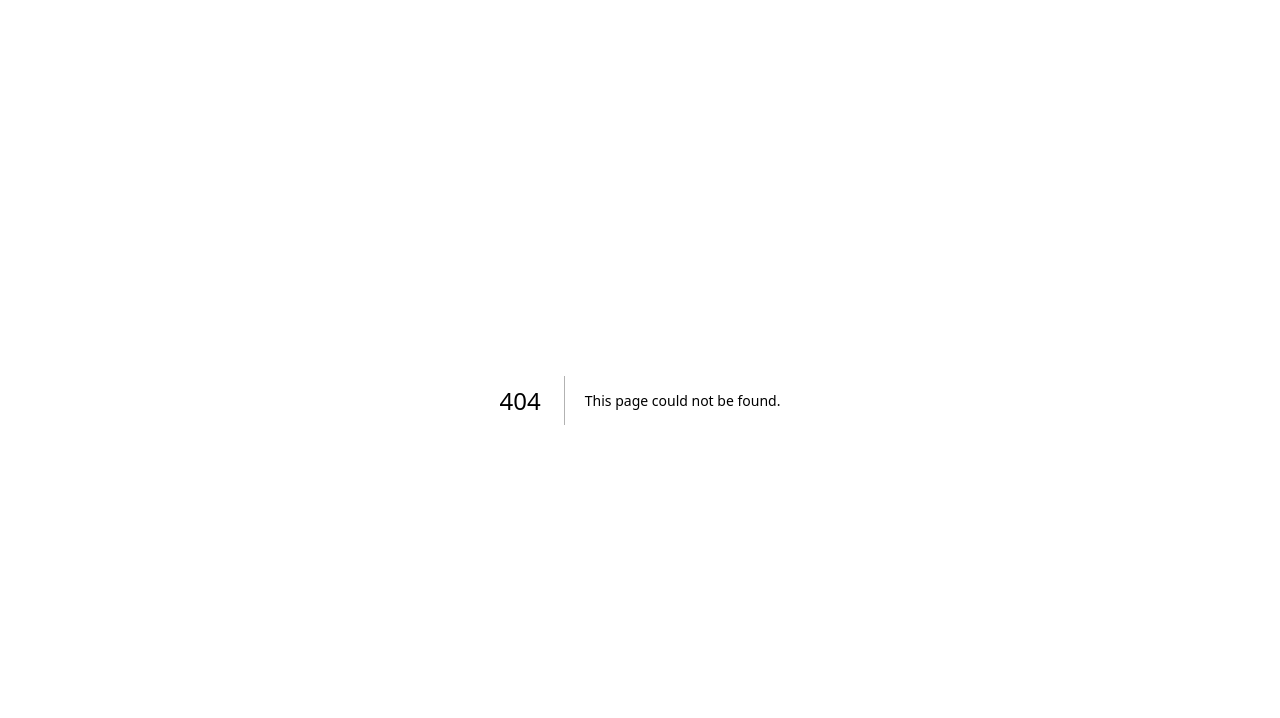
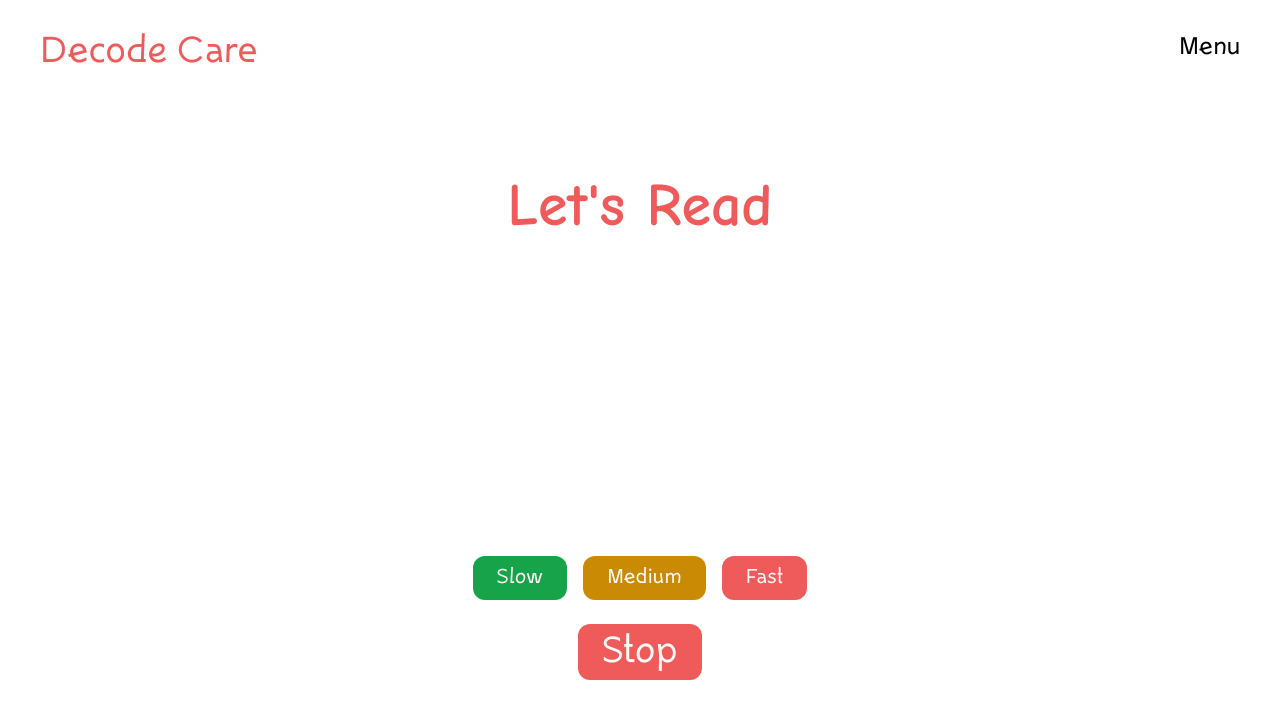
Before and after one commit to ghpaterson/literacy-capps, a Next.js app: page /HighFrequencyOne in a window 1280 px wide. Before the commit this address had no page. Shown: the top 718 px of the page. Built offline with nearby package versions, Linux system fonts and the light colour scheme.

Commit message:
three High Frequency Words Exercises created and refactored into smaller components

```diff
--- /dev/null
+++ b/app/HighFrequencyOne/hfwArrayOne.js
@@ -0,0 +1,44 @@
+export const hfwArrayOne = [
+  "a",
+  "I",
+  "at",
+  "an",
+  "am",
+  "go",
+  "he",
+  "in",
+  "is",
+  "it",
+  "if",
+  "Mr",
+  "my",
+  "no",
+  "me",
+  "of",
+  "oh!",
+  "on",
+  "so",
+  "up",
+  "we",
+  "to",
+  "be",
+  "and",
+  "all",
+  "ask",
+  "are",
+  "ran",
+  "car",
+  "off",
+  "but",
+  "dad",
+  "for",
+  "day",
+  "eat",
+  "get",
+  "got",
+  "her",
+  "had",
+  "dog",
+  "boy",
+  "his",
+];
--- a/app/HighFrequency/page.js
+++ b/app/HighFrequencyOne/page.js
@@ -4,19 +4,19 @@ import NavBar from "@/components/navbar";
 import WordDisplay from "@/components/wordDisplay";
 import CycleControl from "@/components/cycleControl";
 import { useState, useRef } from "react";
+import { hfwArrayOne } from "./hfwArrayOne";
 
-export default function HighFrequency() {
+export default function HighFrequencyOne() {
   const [highFrequencyWord, setHighFrequencyWord] = useState("");
-  const highFrequencyWords = ["hello", "darkness", "my", "old", "friend"];
+  const highFrequencyWords = hfwArrayOne;
   const intervalId = useRef(null);
 
   function startCycle(intervalTime) {
-    let index = 0;
+    let index = Math.floor(Math.random() * highFrequencyWords.length);
     setHighFrequencyWord(highFrequencyWords[index]);
-    index++;
     intervalId.current = setInterval(() => {
+      index = Math.floor(Math.random() * highFrequencyWords.length);
       setHighFrequencyWord(highFrequencyWords[index]);
-      index = (index + 1) % highFrequencyWords.length;
     }, intervalTime);
   }
 
@@ -29,7 +29,7 @@ export default function HighFrequency() {
       <NavBar />
       <div className="mt-20">
         <div className="flex justify-center">
-          <h1 className="font-inconstant text-5xl lg:text-6xl text-bittersweet">
+          <h1 className="font-comic text-5xl lg:text-6xl text-bittersweet">
             Let's Read
           </h1>
         </div>
--- /dev/null
+++ b/app/HighFrequencyThree/hfwArrayThree.js
@@ -0,0 +1,44 @@
+export const hfwArrayThree = [
+  "has",
+  "I'm",
+  "new",
+  "eye",
+  "how",
+  "leg",
+  "I've",
+  "lot",
+  "men",
+  "pig",
+  "old",
+  "sat",
+  "sit",
+  "top",
+  "saw",
+  "tea",
+  "own",
+  "job",
+  "hat",
+  "hop",
+  "fed",
+  "hard",
+  "met",
+  "need",
+  "hill",
+  "gave",
+  "give",
+  "hold",
+  "knew",
+  "left",
+  "let's",
+  "much",
+  "many",
+  "mice",
+  "moon",
+  "doll",
+  "feet",
+  "each",
+  "book",
+  "girl",
+  "long",
+  "milk",
+];
--- /dev/null
+++ b/app/HighFrequencyThree/page.js
@@ -0,0 +1,47 @@
+"use client";
+
+import NavBar from "@/components/navbar";
+import WordDisplay from "@/components/wordDisplay";
+import CycleControl from "@/components/cycleControl";
+import { useState, useRef } from "react";
+import { hfwArrayThree } from "./hfwArrayThree";
+
+export default function HighFrequencyThree() {
+  const [highFrequencyWord, setHighFrequencyWord] = useState("");
+  const highFrequencyWords = hfwArrayThree;
+  const intervalId = useRef(null);
+
+  function startCycle(intervalTime) {
+    let index = Math.floor(Math.random() * highFrequencyWords.length);
+    setHighFrequencyWord(highFrequencyWords[index]);
+    intervalId.current = setInterval(() => {
+      index = Math.floor(Math.random() * highFrequencyWords.length);
+      setHighFrequencyWord(highFrequencyWords[index]);
+    }, intervalTime);
+  }
+
+  function stopCycle() {
+    clearInterval(intervalId.current);
+  }
+
+  return (
+    <main>
+      <NavBar />
+      <div className="mt-20">
+        <div className="flex justify-center">
+          <h1 className="font-comic text-5xl lg:text-6xl text-bittersweet">
+            Let's Read
+          </h1>
+        </div>
+        <div className="flex justify-center gap-4 lg:gap-14 my-10 px-2 font-comic">
+          <WordDisplay highFrequencyWord={highFrequencyWord} />
+        </div>
+        <CycleControl
+          startCycle={startCycle}
+          stopCycle={stopCycle}
+          highFrequencyWord={highFrequencyWord}
+        />
+      </div>
+    </main>
+  );
+}
--- /dev/null
+++ b/app/HighFrequencyTwo/hfwArrayTwo.js
@@ -0,0 +1,44 @@
+export const hfwArrayTwo = [
+  "us",
+  "big",
+  "as",
+  "by",
+  "do",
+  "or",
+  "bed",
+  "I'll",
+  "box",
+  "bus",
+  "can",
+  "cat",
+  "did",
+  "pet",
+  "it's",
+  "Mrs",
+  "man",
+  "bag",
+  "hot",
+  "say",
+  "him",
+  "not",
+  "any",
+  "cow",
+  "who",
+  "way",
+  "run",
+  "cry",
+  "set",
+  "why",
+  "pant",
+  "hope",
+  "yes",
+  "art",
+  "buys",
+  "fold",
+  "been",
+  "boat",
+  "fell",
+  "baby",
+  "don't",
+  "can't",
+];
--- /dev/null
+++ b/app/HighFrequencyTwo/page.js
@@ -0,0 +1,47 @@
+"use client";
+
+import NavBar from "@/components/navbar";
+import WordDisplay from "@/components/wordDisplay";
+import CycleControl from "@/components/cycleControl";
+import { useState, useRef } from "react";
+import { hfwArrayTwo } from "./hfwArrayTwo";
+
+export default function HighFrequencyTwo() {
+  const [highFrequencyWord, setHighFrequencyWord] = useState("");
+  const highFrequencyWords = hfwArrayTwo;
+  const intervalId = useRef(null);
+
+  function startCycle(intervalTime) {
+    let index = Math.floor(Math.random() * highFrequencyWords.length);
+    setHighFrequencyWord(highFrequencyWords[index]);
+    intervalId.current = setInterval(() => {
+      index = Math.floor(Math.random() * highFrequencyWords.length);
+      setHighFrequencyWord(highFrequencyWords[index]);
+    }, intervalTime);
+  }
+
+  function stopCycle() {
+    clearInterval(intervalId.current);
+  }
+
+  return (
+    <main>
+      <NavBar />
+      <div className="mt-20">
+        <div className="flex justify-center">
+          <h1 className="font-comic text-5xl lg:text-6xl text-bittersweet">
+            Let's Read
+          </h1>
+        </div>
+        <div className="flex justify-center gap-4 lg:gap-14 my-10 px-2 font-comic">
+          <WordDisplay highFrequencyWord={highFrequencyWord} />
+        </div>
+        <CycleControl
+          startCycle={startCycle}
+          stopCycle={stopCycle}
+          highFrequencyWord={highFrequencyWord}
+        />
+      </div>
+    </main>
+  );
+}
--- a/app/Menu/page.js
+++ b/app/Menu/page.js
@@ -1,8 +1,9 @@
 import NavBar from "@/components/navbar";
-import ExerciseCard from "@/components/exerciseCard";
+import CvcExerciseCard from "@/components/cvcExerciseCard";
+import HighFreqExerciseCard from "@/components/highFreqExerciseCard";
 
 export default function Menu() {
-  const exercises = [
+  const cvcExercises = [
     {
       href: "/CVC",
       title: "Exercise 1",
@@ -33,9 +34,22 @@ export default function Menu() {
       title: "Exercise 5",
       description: "Read a Seven Letter Word",
     },
+  ];
+
+  const highFreqExercises = [
     {
-      href: "/HighFrequency",
-      title: "Exercise 6",
+      href: "/HighFrequencyOne",
+      title: "Exercise 1",
+      description: "High Frequency Words",
+    },
+    {
+      href: "/HighFrequencyTwo",
+      title: "Exercise 2",
+      description: "High Frequency Words",
+    },
+    {
+      href: "/HighFrequencyThree",
+      title: "Exercise 3",
       description: "High Frequency Words",
     },
   ];
@@ -44,10 +58,28 @@ export default function Menu() {
     <>
       <main>
         <NavBar />
+        <div className="flex justify-center text-3xl font-comic">
+          <h2>CVC Exercises</h2>
+        </div>
         <div className="flex justify-center py-10">
           <div className="grid grid-cols-1 md:grid-cols-3 gap-10 mx-auto text-xl">
-            {exercises.map((exercise) => (
-              <ExerciseCard
+            {cvcExercises.map((exercise) => (
+              <CvcExerciseCard
+                key={exercise.href}
+                href={exercise.href}
+                title={exercise.title}
+                description={exercise.description}
+              />
+            ))}
+          </div>
+        </div>
+        <div className="flex justify-center text-3xl font-comic">
+          <h2>High Frequency Words</h2>
+        </div>
+        <div className="flex justify-center py-10">
+          <div className="grid grid-cols-1 md:grid-cols-3 gap-10 mx-auto text-xl">
+            {highFreqExercises.map((exercise) => (
+              <HighFreqExerciseCard
                 key={exercise.href}
                 href={exercise.href}
                 title={exercise.title}
--- a/components/exerciseCard.js
+++ b/components/cvcExerciseCard.js
@@ -1,6 +1,6 @@
 import Link from "next/link";
 
-export default function ExerciseCard({ href, title, description }) {
+export default function CvcExerciseCard({ href, title, description }) {
   return (
     <Link href={href}>
       <div className="bg-bittersweet rounded-xl shadow-lg py-6 px-6 cursor-pointer">
--- a/components/cycleControl.js
+++ b/components/cycleControl.js
@@ -7,7 +7,7 @@ export default function CycleControl({ stopCycle, startCycle }) {
         <button
           onClick={() => {
             stopCycle();
-            startCycle(3000);
+            startCycle(1500);
           }}
           className="bg-green-600 font-inconstant text-bone text-xl py-2 px-6 rounded-xl"
         >
@@ -16,7 +16,7 @@ export default function CycleControl({ stopCycle, startCycle }) {
         <button
           onClick={() => {
             stopCycle();
-            startCycle(2000);
+            startCycle(1000);
           }}
           className="bg-yellow-600 font-inconstant text-bone text-xl py-2 px-6 rounded-xl"
         >
@@ -25,7 +25,7 @@ export default function CycleControl({ stopCycle, startCycle }) {
         <button
           onClick={() => {
             stopCycle();
-            startCycle(1000);
+            startCycle(500);
           }}
           className="bg-bittersweet font-inconstant text-bone text-xl py-2 px-6 rounded-xl"
         >
--- /dev/null
+++ b/components/highFreqExerciseCard.js
@@ -0,0 +1,14 @@
+import Link from "next/link";
+
+export default function HighFreqExerciseCard({ href, title, description }) {
+  return (
+    <Link href={href}>
+      <div className="bg-blue-300 rounded-xl shadow-lg py-6 px-6 cursor-pointer">
+        <div>{title}</div>
+        <div className="bg-white rounded-md py-2 px-4 my-2">
+          <p>{description}</p>
+        </div>
+      </div>
+    </Link>
+  );
+}
```
